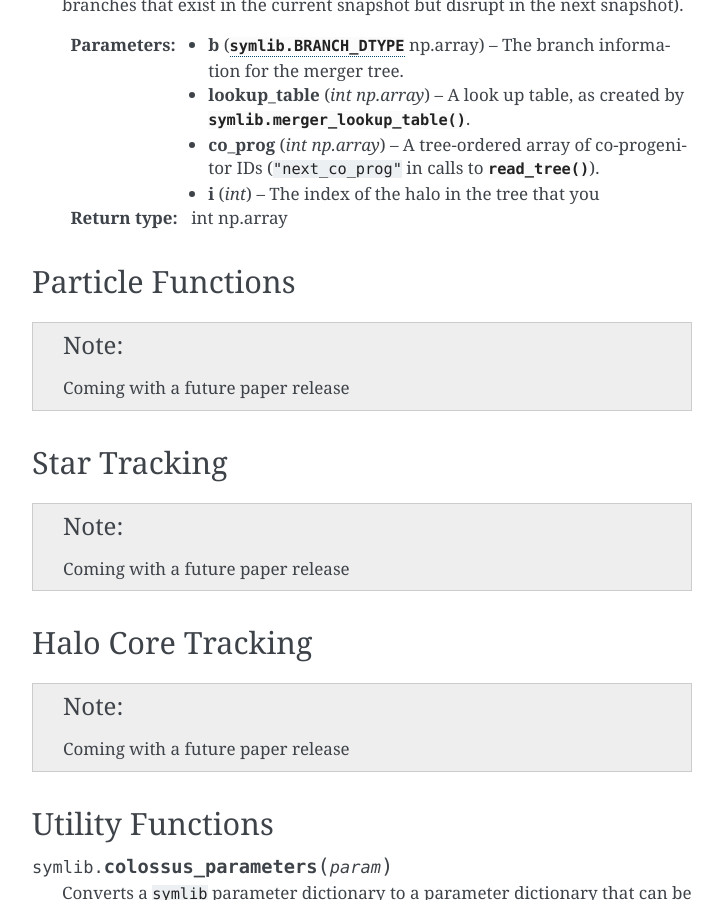
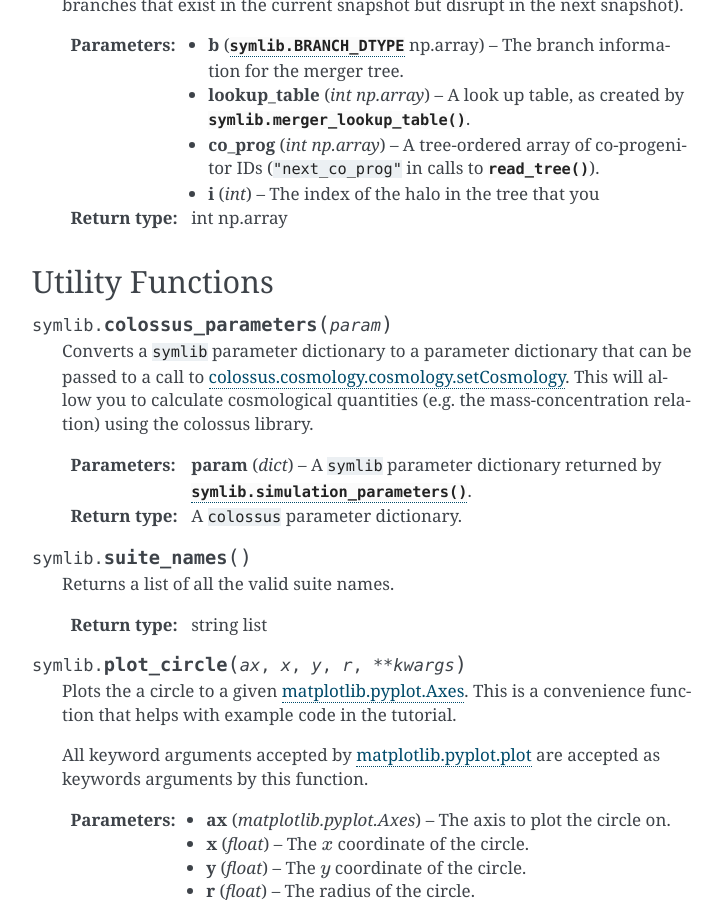
Before and after one commit to phil-mansfield/symphony, a Sphinx documentation site: the page built from docs/source/symlib_documentation.rst, in a window 1280 px wide and 900 px high, scrolled down 8617 px. Shown: the whole window, without its empty margins (388-1111 px from the left). Built offline with Sphinx 7.4.7, drawn with Linux system fonts in a browser that asks for light colours; some of the changed text lies outside the part shown.

Commit message:
remove empty sections

```diff
--- a/docs/source/symlib_documentation.rst
+++ b/docs/source/symlib_documentation.rst
@@ -243,25 +243,6 @@ Halo Functions
    :param int i: The index of the halo in the tree that you
    :rtype: int np.array
 
-Particle Functions
-------------------
-
-.. note::
-   Coming with a future paper release
-
-Star Tracking
--------------
-
-.. note::
-   Coming with a future paper release
-
-
-Halo Core Tracking
-------------------
-
-.. note::
-   Coming with a future paper release
-
 
 Utility Functions
 -----------------
```
